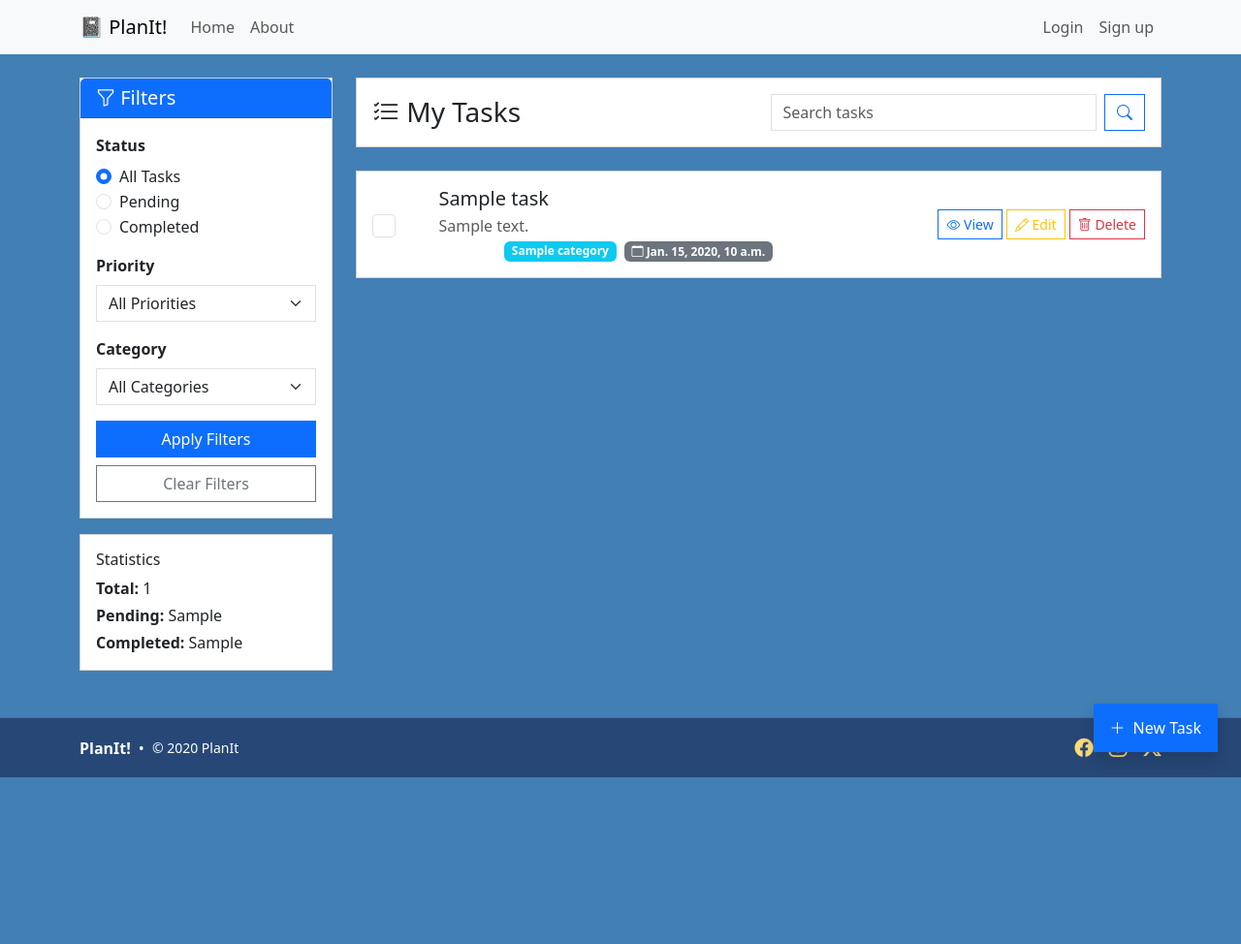
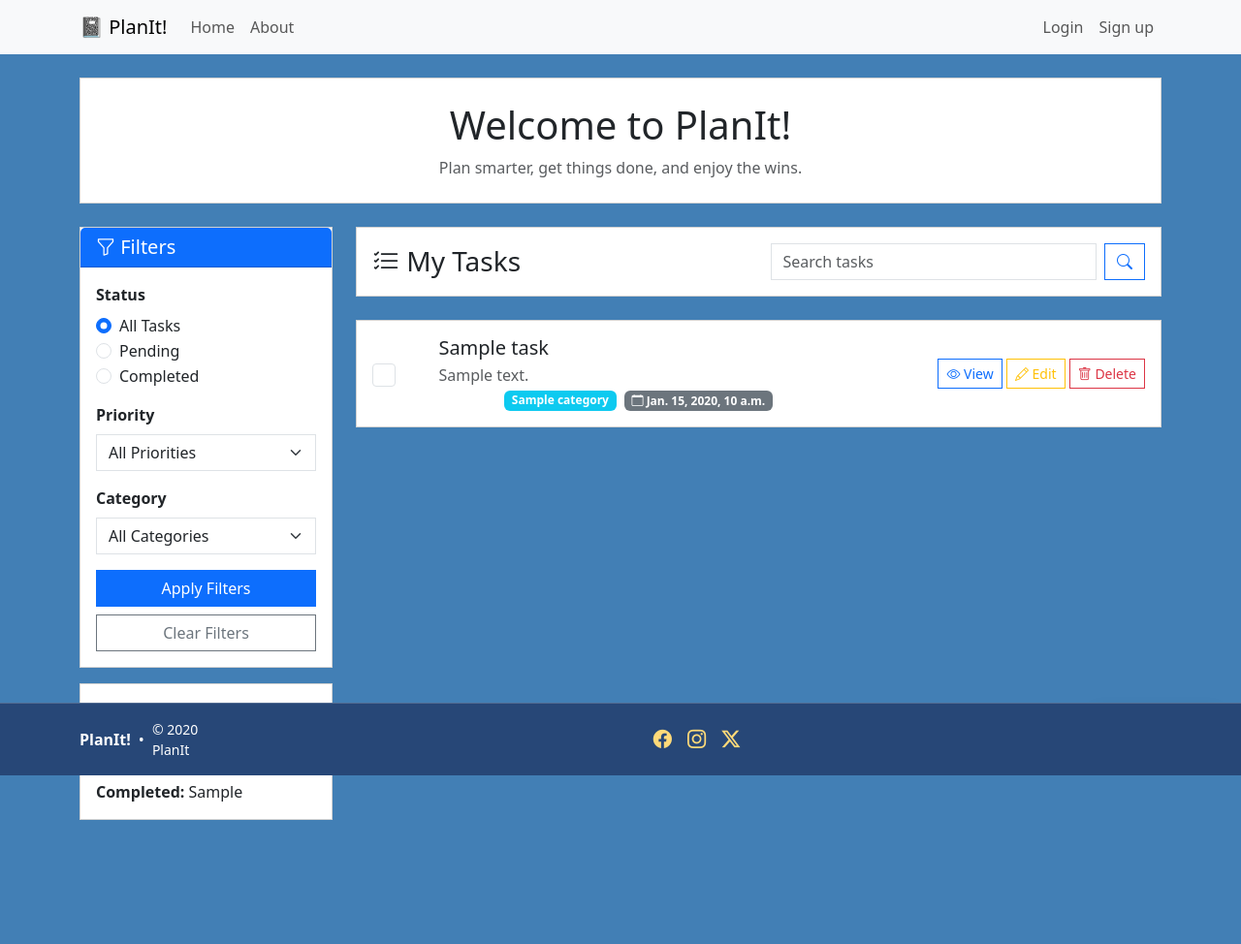
Before and after one commit to DarylMurphyCoder/planit, a Django app: template templates/tasks/task_list.html in a window 1280 px wide. Shown: the whole page at 97% size. Before the commit the page ends 802 px from the top, so only its background shows below. Run offline with Django 3.2, Linux system fonts and the light colour scheme; the template is opened without the code that fills it: most values are stand-ins (such as "Sample title", 1, 10 or a date in 2020).

Commit message:
Add homepage hero header; center and space footer social links; fix footer to bottom

```diff
--- a/static/css/style.css
+++ b/static/css/style.css
@@ -13,6 +13,7 @@
 /* App background: blue */
 body {
   background-color: #427fb5;
+  padding-bottom: 80px; /* space for fixed footer */
 }
 
 /* Keep navbar blue; make content boxes white */
@@ -40,6 +41,11 @@ textarea {
   background-color: #274777;
   color: #ffffff;
   border-top: 1px solid rgba(255, 255, 255, 0.2);
+  position: fixed;
+  left: 0;
+  right: 0;
+  bottom: 0;
+  z-index: 1000;
 }
 
 .site-footer .footer-link {
@@ -51,3 +57,18 @@ textarea {
 .site-footer .footer-link:focus {
   color: #ffe8a1;
 }
+
+/* Desktop layout: center social links and increase spacing */
+@media (min-width: 992px) {
+  .site-footer .social-links {
+    justify-content: center;
+    gap: 3rem;
+    width: 100%;
+  }
+}
+
+/* Base layout: center social links and add more spacing */
+.site-footer .social-links {
+  justify-content: center;
+  gap: 1.75rem;
+}
--- a/templates/base.html
+++ b/templates/base.html
@@ -70,7 +70,7 @@
             <span aria-hidden="true">•</span>
             <small>&copy; {{ now|date:"Y" }} PlanIt</small>
           </div>
-          <div class="d-flex gap-3">
+          <div class="d-flex gap-3 social-links">
             <a class="footer-link" href="https://www.facebook.com" target="_blank" rel="noopener" aria-label="Facebook">
               <i class="bi bi-facebook"></i>
             </a>
--- a/templates/tasks/task_list.html
+++ b/templates/tasks/task_list.html
@@ -3,6 +3,13 @@
 {% block title %}My Tasks - PlanIt!{% endblock %}
 
 {% block content %}
+<!-- Homepage hero header -->
+<div class="card mb-4">
+    <div class="card-body text-center py-4">
+        <h1 class="display-6 mb-2">Welcome to PlanIt!</h1>
+        <p class="text-muted mb-0">Plan smarter, get things done, and enjoy the wins.</p>
+    </div>
+</div>
 <div class="row">
     <div class="col-lg-3 mb-4">
         <!-- Filters Sidebar -->
```
